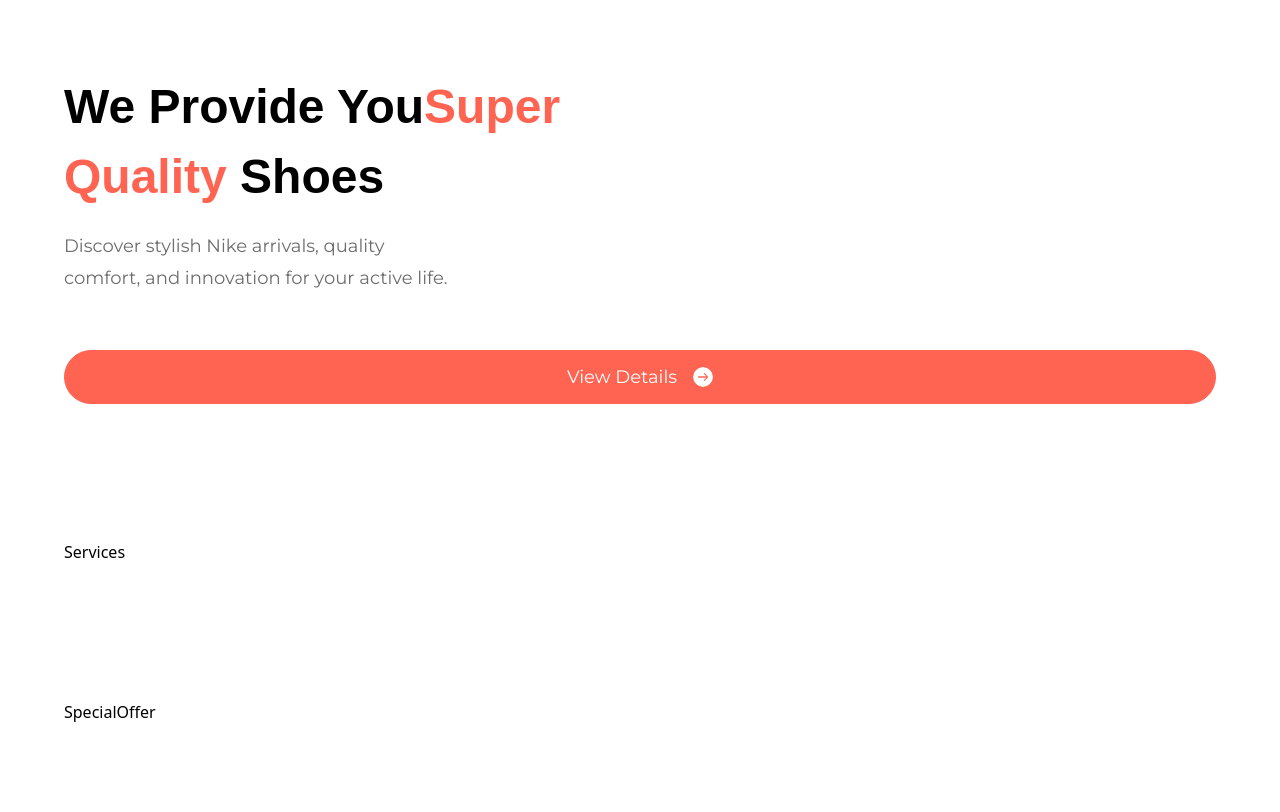
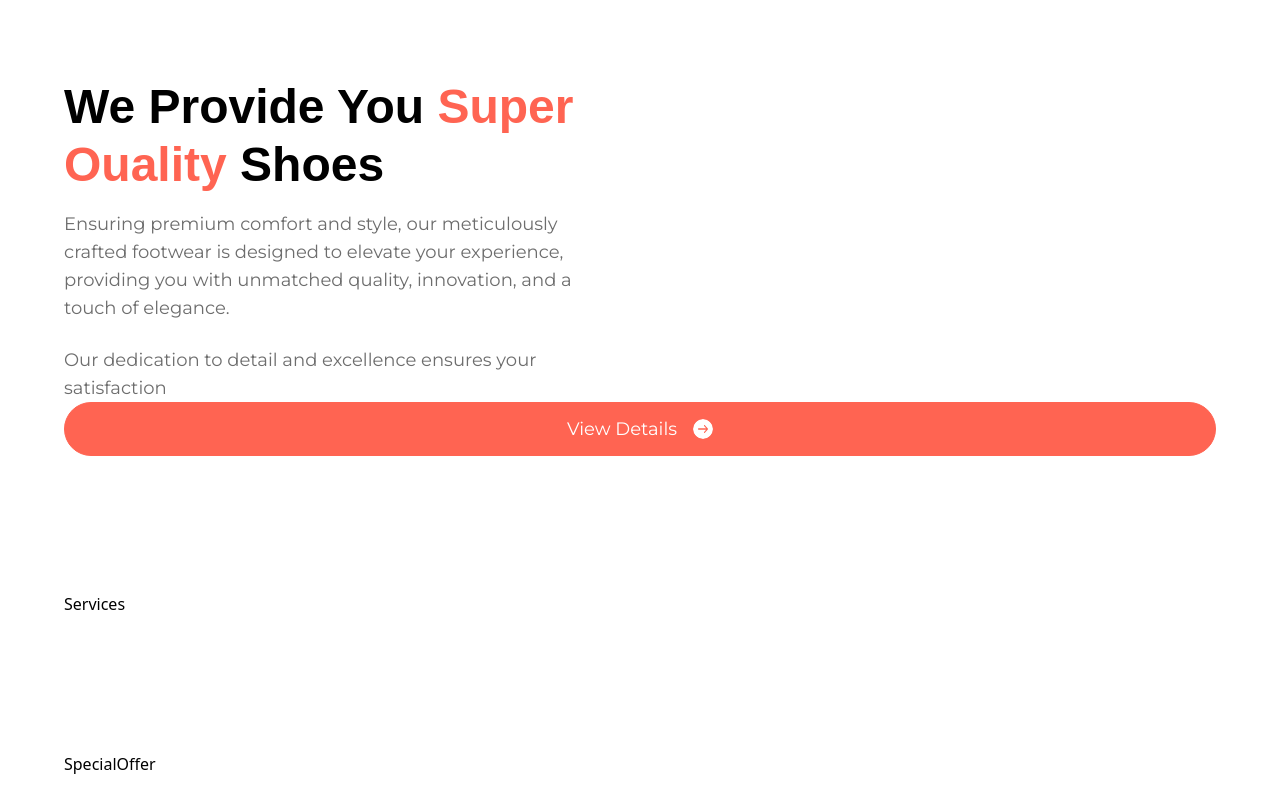
Before and after one commit to PrayagTandon/Nike-LandingPage, a React (Vite) app: page / in a window 1280 px wide. Shown: the part 1740-2552 px from the top of the page. Built offline with nearby package versions, Linux system fonts and the light colour scheme; a web font is replaced by a local one.

Commit message:
Restarting and completing the project

```diff
--- a/src/sections/SuperQuality.jsx
+++ b/src/sections/SuperQuality.jsx
@@ -12,14 +12,16 @@ const SuperQuality = () => {
 
         <h2 className="font-palanquin text-4xl capitalize font-bold lg:max-w-lg">
           We Provide You
-          <span className=" text-coral-red">Super</span>
-          <br />
-          <span className="inline-block text-coral-red mt-3">Quality</span> Shoes
+          <span className=" text-coral-red"> Super</span>
+          <span className=" text-coral-red"> Ouality</span> Shoes
         </h2>
 
-        <p className="font-montserrat text-slate-gray text-lg leading-8 mt-6 mb-14 sm:max-w-sm">
-          Discover stylish Nike arrivals, quality comfort, and innovation for
-          your active life.
+        <p className="mt-4 lg:max-w-lg info-text">
+          Ensuring premium comfort and style, our meticulously crafted footwear is designed to elevate your experience, providing you with unmatched quality, innovation, and a touch of elegance.
+        </p>
+
+        <p className="mt-6 lg:max-w-lg info-text">
+          Our dedication to detail and excellence ensures your satisfaction
         </p>
 
         <Button label="View Details" iconURL={arrowRight} />
```
